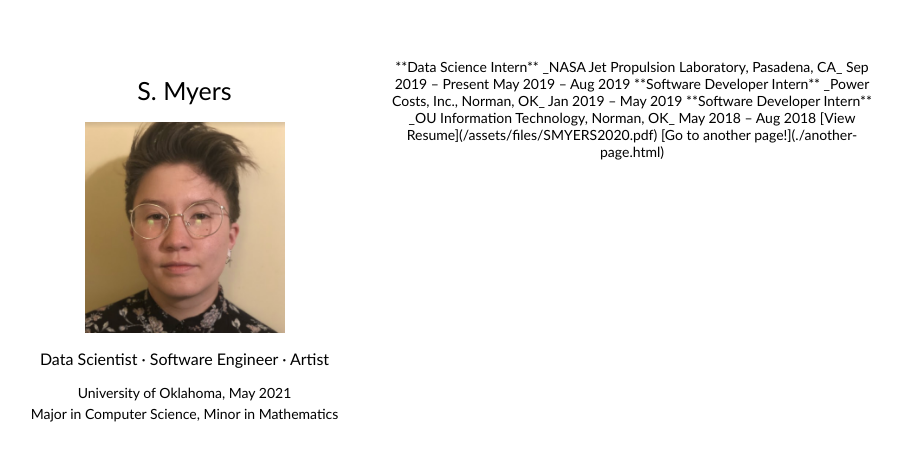
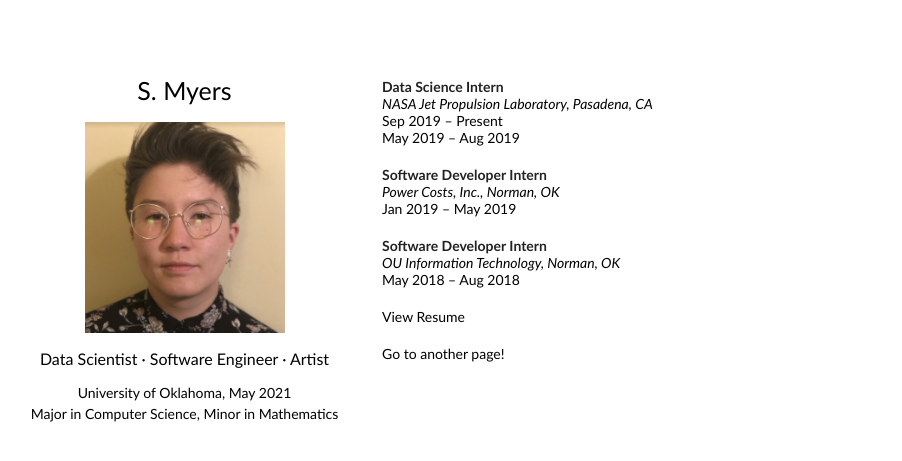
Before and after one commit to myer0432/myer0432.github.io, a Jekyll site: the page built from index.md, in a window 1280 px wide. Shown: the top 461 px of the page, without its empty margins (188-1090 px from the left). Built offline with Jekyll 4.4.1, drawn with Linux system fonts in a browser that asks for light colours.

Commit message:
this seems promising

```diff
--- a/_layouts/default.html
+++ b/_layouts/default.html
@@ -26,7 +26,7 @@
       </center></header>
       <section>
 
-      {{ content }}
+      <p style="text-align: center;">{{ content }}</p>
 
       </section>
     </div>
--- a/index.md
+++ b/index.md
@@ -1,7 +1,6 @@
 ---
 layout: default
 ---
-<p style="text-align: center;">
 **Data Science Intern**
 _NASA Jet Propulsion Laboratory, Pasadena, CA_
 Sep 2019 – Present
@@ -18,4 +17,3 @@
 [View Resume](/assets/files/SMYERS2020.pdf)
 
 [Go to another page!](./another-page.html)
-</p>
```
